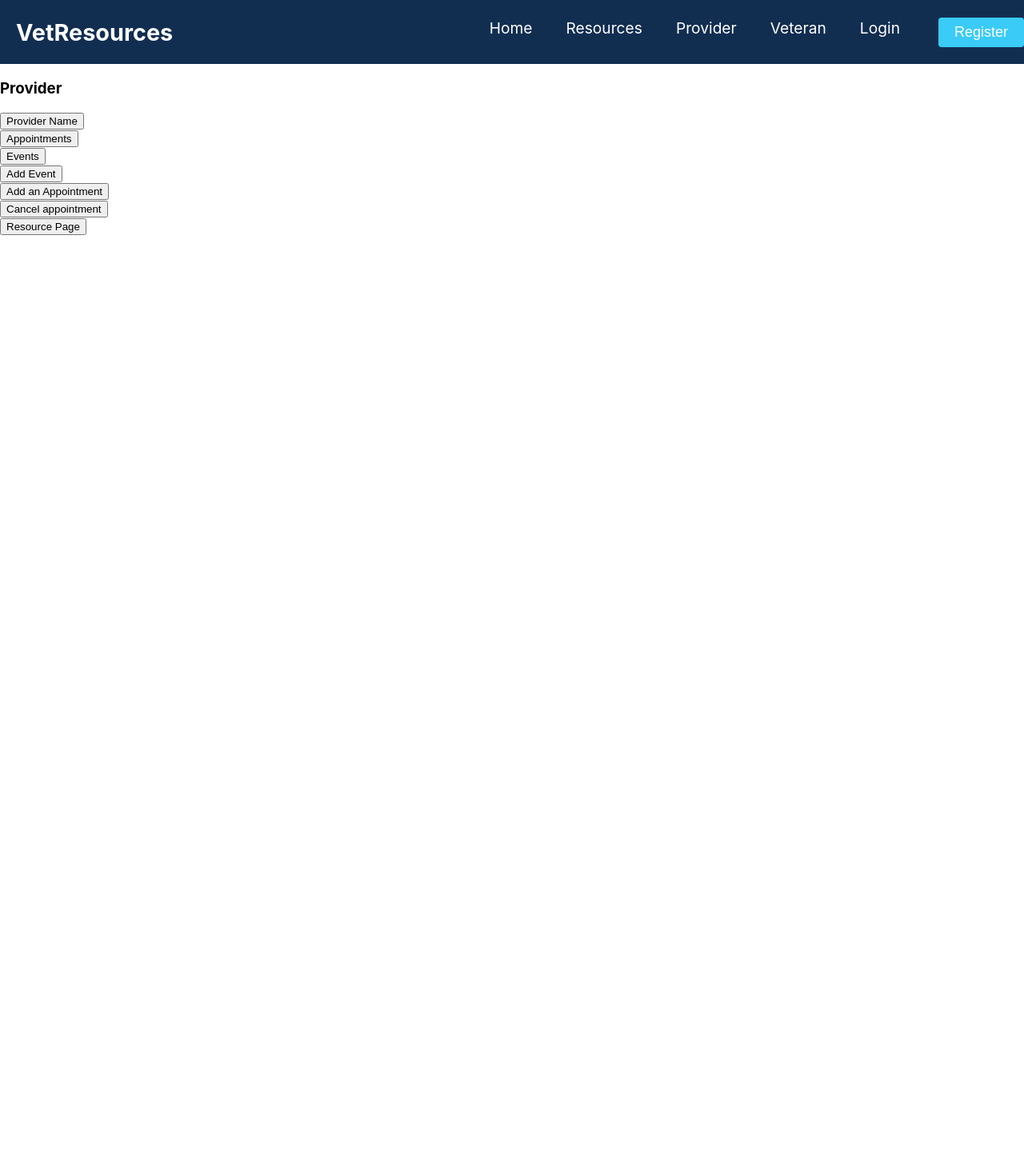
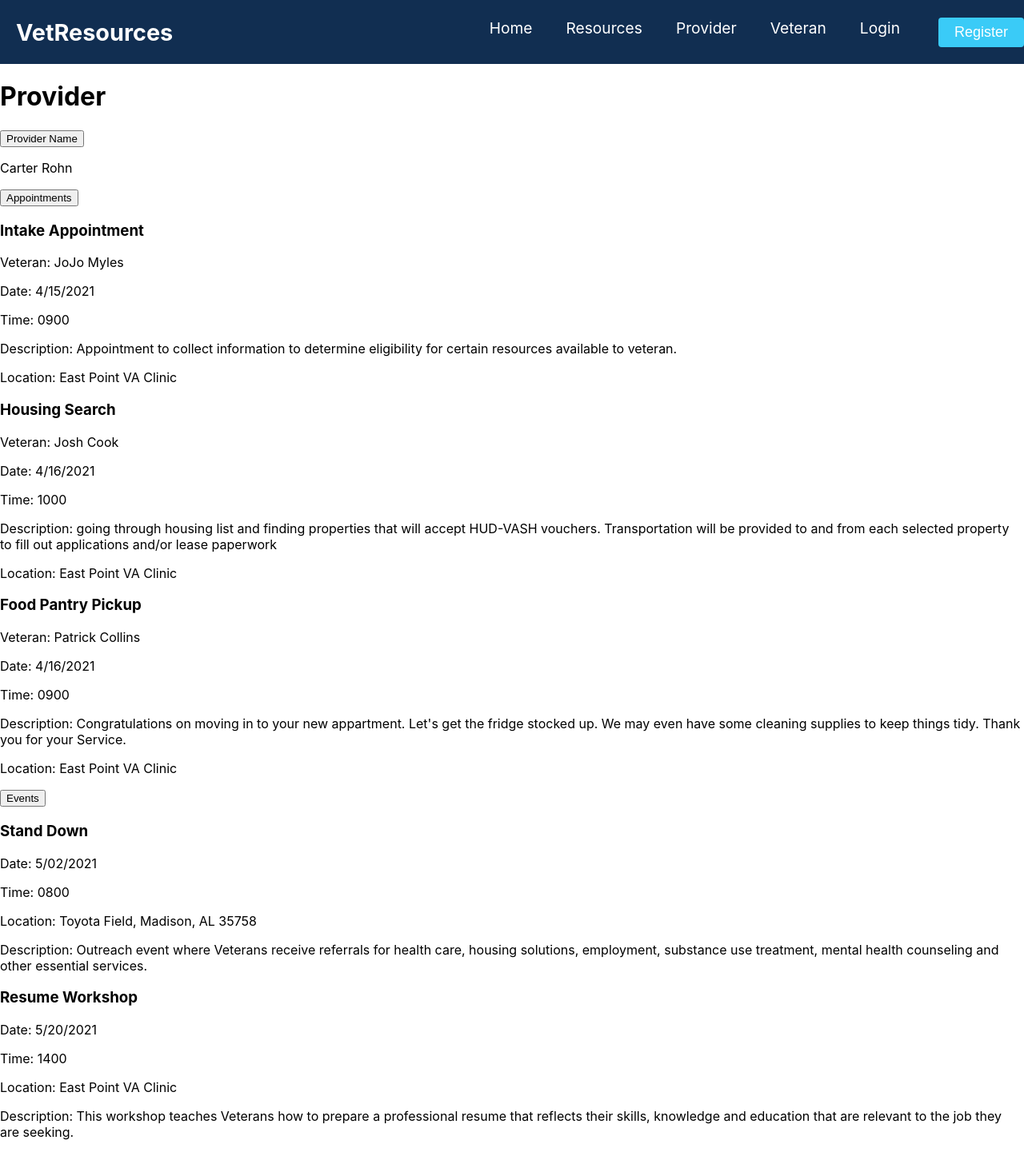
Before and after one commit to patrickcollins24/vet-resources, a React (Create React App) app: page /users in a window 1280 px wide. Shown: the top 1441 px of the page at 80% size. Before the commit the page ends 800 px from the top, so only its background shows below. Built offline with nearby package versions, Linux system fonts and the light colour scheme.

Commit message:
made data for veteran and provider page

```diff
--- a/src/components/ProviderLogin.jsx
+++ b/src/components/ProviderLogin.jsx
@@ -42,7 +42,7 @@ const ProviderLogin =()=> {
         <form onSubmit={event => _handleSubmit(event)}>
             <div><h1>Login</h1>
         </div>
-        <div><h2>Already Registered? Sign in Below</h2></div>
+        <div><h2>Sign in Below</h2></div>
             <label>
             Username:
             <input
--- a/src/components/ProviderPage.jsx
+++ b/src/components/ProviderPage.jsx
@@ -4,16 +4,53 @@
 const ProviderPage = () => {
     return (
         <div>
-            <h3>Provider</h3>
+            <h1>Provider</h1>
             <a href="" target="_blank">
                 <button> Provider Name </button>
             </a> <br/>
+            <p>Carter Rohn</p>
+
             <a href="" target="_blank">
                 <button> Appointments </button>
             </a> <br/>
+
+            <h3>Intake Appointment</h3>
+            <p>Veteran: JoJo Myles</p>
+            <p>Date: 4/15/2021</p>
+            <p>Time:  0900</p>
+            <p>Description:  Appointment to collect information to determine eligibility for certain resources available to veteran.</p>
+            <p>Location: East Point VA Clinic</p>
+
+            <h3>Housing Search</h3>
+            <p>Veteran: Josh Cook</p>
+            <p>Date: 4/16/2021</p>
+            <p>Time:  1000</p>
+            <p>Description: going through housing list and finding properties that will accept HUD-VASH vouchers. Transportation will be provided to and from each selected property to fill out applications and/or lease paperwork</p>
+            <p>Location: East Point VA Clinic</p>
+
+            <h3>Food Pantry Pickup</h3>
+            <p>Veteran: Patrick Collins</p>
+            <p>Date: 4/16/2021</p>
+            <p>Time:  0900</p>
+            <p>Description:  Congratulations on moving in to your new appartment.  Let's get the fridge stocked up.  We may even have some cleaning supplies to keep things tidy.  Thank you for your Service.</p>
+            <p>Location: East Point VA Clinic</p>
+
             <a href="" target="_blank">
                 <button> Events </button>
             </a> <br/>
+
+            <h3>Stand Down</h3>
+            <p>Date: 5/02/2021</p>
+            <p>Time:  0800</p>
+            <p>Location: Toyota Field, Madison, AL  35758</p>
+            <p>Description:  Outreach event where Veterans  receive referrals for health care, housing solutions, employment, substance use treatment, mental health counseling and other essential services.</p>
+
+            <h3>Resume Workshop</h3>
+            <p>Date: 5/20/2021</p>
+            <p>Time:  1400</p>
+            <p>Location: East Point VA Clinic</p>
+            <p>Description:  This workshop teaches Veterans how to prepare a professional resume that reflects their skills, knowledge and education that are relevant to the job they are seeking.</p>
+
             <a href="" target="_blank">
                 <button> Add Event </button>
             </a> <br/>
--- a/src/components/VeteranPage.jsx
+++ b/src/components/VeteranPage.jsx
@@ -5,18 +5,50 @@
 const VeteranPage = () => {
     return (
         <div>
-            <h3>Veteran</h3>
+            <h1>Veteran</h1>
             <a href="" target="_blank">
                 <button> Veteran Name </button>
             </a> <br/>
+            <p>JoJo Myles</p>
+
             <a href="" target="_blank">
                 <button> Appointments </button>
             </a> <br/>
+            <h3>Intake Appointment</h3>
+            <p>Provider: Carter Rohn</p>
+            <p>Date: 4/15/2021</p>
+            <p>Time:  0900</p>
+            <p>Description:  Appointment to collect information to determine eligibility for certain resources available to veteran.</p>
+            <p>Location: East Point VA Clinic</p>
+
+            <p></p>
             <a href="" target="_blank">
                 <button> Events </button>
             </a> <br/>
+
+            <h3>Stand Down</h3>
+            <p>Date: 5/02/2021</p>
+            <p>Time:  0800</p>
+            <p>Location: Toyota Field, Madison, AL  35758</p>
+            <p>Description:  Outreach event where Veterans  receive referrals for health care, housing solutions, employment, substance use treatment, mental health counseling and other essential services.</p>
+
+            <h3>Resume Workshop</h3>
+            <p>Date: 5/20/2021</p>
+            <p>Time:  1400</p>
+            <p>Location: East Point VA Clinic</p>
+            <p>Description:  This workshop teaches Veterans how to prepare a professional resume that reflects their skills, knowledge and education that are relevant to the job they are seeking.</p>
+
+
+
         </div>
     )
 }
 
 export default VeteranPage;
+
+
+// Stand Down / 05/02 /2021 / 0800 / Toyota Field, Madison, AL  35758 /
+
+// resume workshop - This workshop teaches Veterans how to prepare a professional resume that reflects their skills, knowledge and education that are relevant to the job they are seeking.
+
+// memorial day service - This service provides friends and families the opportunity to honor our veterans who have made the ultimate sacrifice to our country.
```
Also changed, not shown: src/components/ProviderRegistration.jsx (+144 -144 lines).
